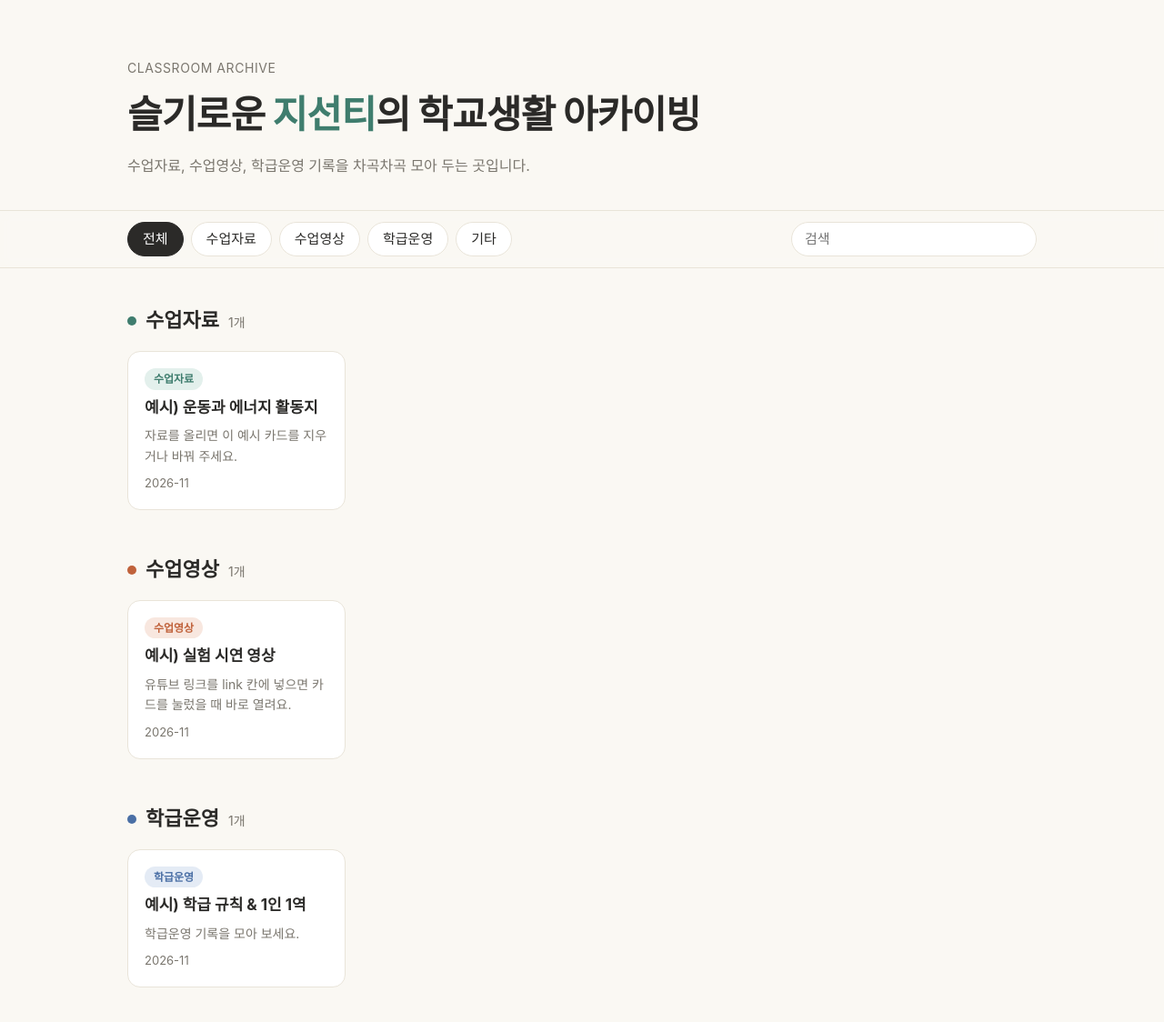
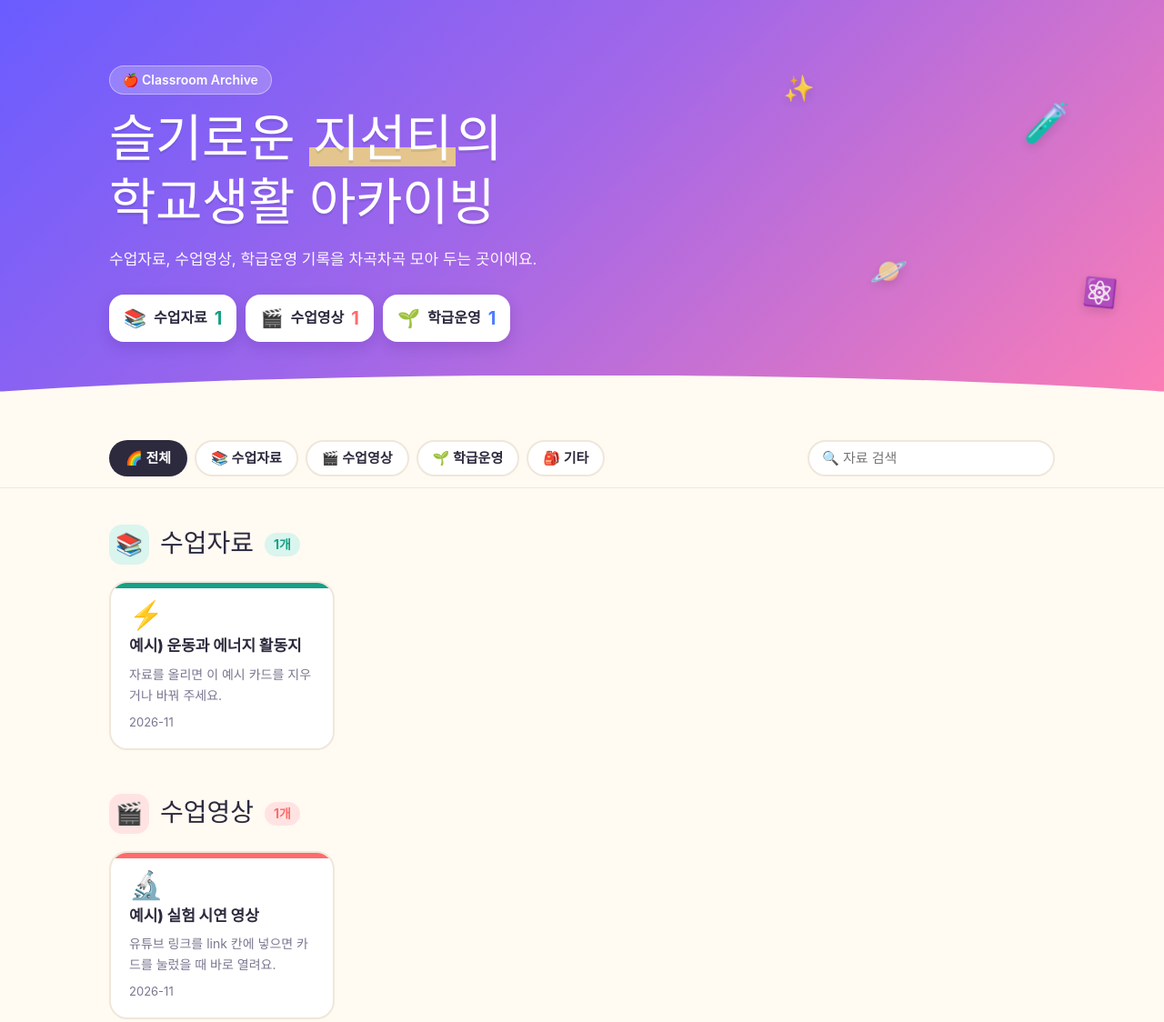
Before and after one commit to chemistryfairy/chemistryfairy.github.io, a plain HTML site: page index.html in a window 1280 px wide. Shown: the top 1124 px of the page at 91% size. Drawn offline with Linux system fonts and the light colour scheme; a web font is replaced by a local one.

Commit message:
Update index.html

```diff
--- a/index.html
+++ b/index.html
@@ -4,76 +4,111 @@
 <meta charset="UTF-8">
 <meta name="viewport" content="width=device-width, initial-scale=1.0">
 <title>슬기로운 지선티의 학교생활 아카이빙</title>
-<link rel="preconnect" href="https://cdn.jsdelivr.net">
 <link rel="stylesheet" href="https://cdn.jsdelivr.net/gh/orioncactus/pretendard@v1.3.9/dist/web/static/pretendard.min.css">
+<link rel="stylesheet" href="https://fonts.googleapis.com/css2?family=Jua&display=swap">
 <style>
   :root{
-    --bg:#faf8f3; --card:#ffffff; --ink:#2b2a28; --muted:#7a766e; --line:#e9e4d9;
-    --c1:#3f7d6e; --c1s:#e3f0ec;   /* 수업자료 */
-    --c2:#c0623b; --c2s:#f8e7df;   /* 수업영상 */
-    --c3:#4a6fa5; --c3s:#e4ebf5;   /* 학급운영 */
-    --c4:#8a6bb0; --c4s:#eee7f5;   /* 기타 */
+    --bg:#fffaf2; --ink:#2d2a3e; --muted:#7b7690; --line:#efe7da;
+    --c1:#16a085; --c1s:#d9f5ee;   /* 수업자료 */
+    --c2:#ff6b6b; --c2s:#ffe3e3;   /* 수업영상 */
+    --c3:#4c7dff; --c3s:#e0e9ff;   /* 학급운영 */
+    --c4:#a267e8; --c4s:#efe3fc;   /* 기타 */
   }
   *{box-sizing:border-box;margin:0;padding:0}
   body{font-family:Pretendard,-apple-system,"Apple SD Gothic Neo","Malgun Gothic",sans-serif;
        background:var(--bg);color:var(--ink);line-height:1.6}
   a{color:inherit;text-decoration:none}
-  .wrap{max-width:1040px;margin:0 auto;padding:0 20px}
+  .wrap{max-width:1080px;margin:0 auto;padding:0 20px}
 
-  header{padding:64px 0 36px;border-bottom:1px solid var(--line)}
-  .eyebrow{font-size:14px;color:var(--muted);letter-spacing:.04em}
-  h1{font-size:clamp(28px,5vw,42px);font-weight:800;letter-spacing:-.02em;margin:6px 0 10px}
-  h1 span{color:var(--c1)}
-  .intro{color:var(--muted);max-width:620px}
+  /* ---------- 상단 히어로 ---------- */
+  header{position:relative;overflow:hidden;color:#fff;
+    background:linear-gradient(135deg,#6a5cff 0%,#a267e8 45%,#ff7eb3 100%);
+    padding:72px 0 96px}
+  header::after{content:"";position:absolute;left:0;right:0;bottom:-1px;height:60px;
+    background:var(--bg);clip-path:ellipse(70% 100% at 50% 100%)}
+  .hero{position:relative;z-index:2}
+  .badge{display:inline-block;background:rgba(255,255,255,.22);border:1px solid rgba(255,255,255,.4);
+    padding:4px 14px;border-radius:999px;font-size:14px;font-weight:600;backdrop-filter:blur(4px)}
+  h1{font-family:Jua,Pretendard,sans-serif;font-weight:400;font-size:clamp(32px,6vw,56px);
+    line-height:1.25;margin:16px 0 12px;letter-spacing:-.01em;text-shadow:0 3px 0 rgba(0,0,0,.08)}
+  h1 .hl{background:linear-gradient(transparent 62%,rgba(255,230,109,.75) 62%);padding:0 4px}
+  .intro{font-size:17px;opacity:.95}
+  .stats{display:flex;gap:10px;flex-wrap:wrap;margin-top:24px}
+  .stat{background:#fff;color:var(--ink);border-radius:16px;padding:10px 16px;
+    display:flex;align-items:center;gap:8px;box-shadow:0 6px 16px rgba(60,20,120,.18);font-weight:600}
+  .stat b{font-size:20px}
+  .stat .em{font-size:20px}
 
-  nav{position:sticky;top:0;background:rgba(250,248,243,.92);backdrop-filter:blur(6px);
-      border-bottom:1px solid var(--line);z-index:5}
-  nav .wrap{display:flex;gap:8px;padding:12px 20px;overflow-x:auto}
-  nav button{font:inherit;font-size:15px;border:1px solid var(--line);background:#fff;
-      border-radius:999px;padding:6px 16px;cursor:pointer;white-space:nowrap;color:var(--ink)}
-  nav button.on{background:var(--ink);color:#fff;border-color:var(--ink)}
-  .search{margin-left:auto;min-width:180px;font:inherit;font-size:15px;border:1px solid var(--line);
-      border-radius:999px;padding:6px 14px;background:#fff}
+  /* 떠다니는 과학 아이콘 */
+  .float{position:absolute;font-size:42px;opacity:.9;z-index:1;animation:bob 6s ease-in-out infinite;
+    filter:drop-shadow(0 4px 6px rgba(0,0,0,.15))}
+  .f1{right:8%;top:22%}
+  .f2{right:22%;top:58%;font-size:34px;animation-delay:-2s}
+  .f3{right:4%;top:66%;font-size:30px;animation-delay:-4s}
+  .f4{right:30%;top:16%;font-size:28px;animation-delay:-1s}
+  @keyframes bob{0%,100%{transform:translateY(0) rotate(-4deg)}50%{transform:translateY(-14px) rotate(6deg)}}
+  @media (max-width:700px){.float{opacity:.35}}
 
+  /* ---------- 탭 ---------- */
+  nav{position:sticky;top:0;z-index:5;background:rgba(255,250,242,.9);backdrop-filter:blur(8px);
+      border-bottom:1px solid var(--line)}
+  nav .wrap{display:flex;gap:8px;padding:12px 20px;overflow-x:auto;align-items:center}
+  nav button{font:inherit;font-size:15px;font-weight:600;border:2px solid var(--line);background:#fff;
+      border-radius:999px;padding:6px 16px;cursor:pointer;white-space:nowrap;color:var(--ink);transition:.15s}
+  nav button:hover{transform:translateY(-1px)}
+  nav button.on{color:#fff;border-color:transparent;background:var(--tab,#2d2a3e)}
+  .search{margin-left:auto;min-width:180px;font:inherit;font-size:15px;border:2px solid var(--line);
+      border-radius:999px;padding:6px 14px;background:#fff;outline:none}
+  .search:focus{border-color:#a267e8}
+
+  /* ---------- 섹션 & 카드 ---------- */
   section{padding:40px 0 8px}
-  .sec-head{display:flex;align-items:baseline;gap:10px;margin-bottom:16px}
-  .sec-head h2{font-size:22px;font-weight:700}
-  .sec-head .count{font-size:14px;color:var(--muted)}
-  .sec-head .dot{width:10px;height:10px;border-radius:50%;display:inline-block;transform:translateY(-2px)}
+  .sec-head{display:flex;align-items:center;gap:12px;margin-bottom:18px}
+  .sec-icon{width:44px;height:44px;border-radius:14px;display:grid;place-items:center;font-size:24px}
+  .sec-head h2{font-family:Jua,Pretendard,sans-serif;font-weight:400;font-size:28px}
+  .sec-head .count{font-size:14px;font-weight:700;padding:2px 10px;border-radius:999px}
 
-  .grid{display:grid;grid-template-columns:repeat(auto-fill,minmax(230px,1fr));gap:14px}
-  .card{background:var(--card);border:1px solid var(--line);border-radius:14px;padding:18px;
-      display:flex;flex-direction:column;gap:8px;transition:transform .15s,box-shadow .15s}
-  a.card:hover{transform:translateY(-2px);box-shadow:0 6px 18px rgba(0,0,0,.06)}
-  .tag{align-self:flex-start;font-size:12px;font-weight:600;padding:2px 10px;border-radius:999px}
-  .card h3{font-size:17px;font-weight:700;line-height:1.4}
+  .grid{display:grid;grid-template-columns:repeat(auto-fill,minmax(240px,1fr));gap:16px}
+  .card{position:relative;background:#fff;border:2px solid var(--line);border-radius:20px;padding:20px 20px 18px;
+      display:flex;flex-direction:column;gap:8px;transition:transform .18s,box-shadow .18s,border-color .18s;overflow:hidden}
+  .card::before{content:"";position:absolute;left:0;top:0;right:0;height:6px;background:var(--cc)}
+  .card:hover{transform:translateY(-4px) rotate(-.4deg);box-shadow:0 12px 26px rgba(80,40,140,.12);border-color:var(--cc)}
+  .card .emoji{font-size:30px;line-height:1}
+  .card h3{font-size:17px;font-weight:800;line-height:1.4}
   .card p{font-size:14px;color:var(--muted)}
-  .card .meta{margin-top:auto;font-size:13px;color:var(--muted)}
-  .empty{color:var(--muted);font-size:14px;padding:18px;border:1px dashed var(--line);border-radius:14px}
+  .card .meta{margin-top:auto;display:flex;justify-content:space-between;align-items:center;font-size:13px;color:var(--muted)}
+  .card .go{font-weight:700;color:var(--cc)}
+  .empty{color:var(--muted);font-size:15px;padding:22px;border:2px dashed var(--line);border-radius:20px;text-align:center;background:#fff}
 
-  footer{margin-top:56px;padding:28px 0 48px;border-top:1px solid var(--line);color:var(--muted);font-size:14px}
+  footer{margin-top:64px;padding:32px 0 48px;text-align:center;color:var(--muted);font-size:14px}
+  footer .heart{color:#ff6b6b}
 </style>
 </head>
 <body>
 
 <header>
-  <div class="wrap">
-    <div class="eyebrow">CLASSROOM ARCHIVE</div>
-    <h1>슬기로운 <span>지선티</span>의 학교생활 아카이빙</h1>
-    <p class="intro">수업자료, 수업영상, 학급운영 기록을 차곡차곡 모아 두는 곳입니다.</p>
+  <span class="float f1">🧪</span>
+  <span class="float f2">🪐</span>
+  <span class="float f3">⚛️</span>
+  <span class="float f4">✨</span>
+  <div class="wrap hero">
+    <span class="badge">🍎 Classroom Archive</span>
+    <h1>슬기로운 <span class="hl">지선티</span>의<br>학교생활 아카이빙</h1>
+    <p class="intro">수업자료, 수업영상, 학급운영 기록을 차곡차곡 모아 두는 곳이에요.</p>
+    <div class="stats" id="stats"></div>
   </div>
 </header>
 
 <nav>
   <div class="wrap" id="tabs">
-    <input class="search" id="q" type="search" placeholder="검색">
+    <input class="search" id="q" type="search" placeholder="🔍 자료 검색">
   </div>
 </nav>
 
 <main class="wrap" id="main"></main>
 
 <footer>
-  <div class="wrap">© <span id="yr"></span> 슬기로운 지선티의 학교생활 아카이빙</div>
+  만든 사람 지선티 <span class="heart">♥</span> © <span id="yr"></span> 슬기로운 지선티의 학교생활 아카이빙
 </footer>
 
 <script>
@@ -88,6 +123,7 @@
    desc     : 한 줄 설명 (없으면 "" 로 비워 두기)
    date     : 날짜 (예: "2026-11")
    link     : 자료 주소 (구글드라이브, 유튜브 등). 없으면 ""
+   emoji    : (선택) 카드에 띄울 이모지. 없으면 카테고리 기본 이모지
    ========================================================= */
 const items = [
   {
@@ -95,38 +131,45 @@ const items = [
     title: "예시) 운동과 에너지 활동지",
     desc: "자료를 올리면 이 예시 카드를 지우거나 바꿔 주세요.",
     date: "2026-11",
-    link: ""
+    link: "",
+    emoji: "⚡"
   },
   {
     category: "수업영상",
     title: "예시) 실험 시연 영상",
     desc: "유튜브 링크를 link 칸에 넣으면 카드를 눌렀을 때 바로 열려요.",
     date: "2026-11",
-    link: ""
+    link: "",
+    emoji: "🔬"
   },
   {
     category: "학급운영",
     title: "예시) 학급 규칙 & 1인 1역",
     desc: "학급운영 기록을 모아 보세요.",
     date: "2026-11",
-    link: ""
+    link: "",
+    emoji: "🏫"
   },
 ];
 
 /* ---------- 아래는 건드리지 않아도 됩니다 ---------- */
 const cats = [
-  {name:"수업자료", color:"var(--c1)", soft:"var(--c1s)"},
-  {name:"수업영상", color:"var(--c2)", soft:"var(--c2s)"},
-  {name:"학급운영", color:"var(--c3)", soft:"var(--c3s)"},
-  {name:"기타",     color:"var(--c4)", soft:"var(--c4s)"},
+  {name:"수업자료", icon:"📚", color:"var(--c1)", soft:"var(--c1s)"},
+  {name:"수업영상", icon:"🎬", color:"var(--c2)", soft:"var(--c2s)"},
+  {name:"학급운영", icon:"🌱", color:"var(--c3)", soft:"var(--c3s)"},
+  {name:"기타",     icon:"🎒", color:"var(--c4)", soft:"var(--c4s)"},
 ];
 let current = "전체";
 const tabs = document.getElementById("tabs"), q = document.getElementById("q"), main = document.getElementById("main");
 
-["전체", ...cats.map(c=>c.name)].forEach(n=>{
+document.getElementById("stats").innerHTML = cats.slice(0,3).map(c=>
+  `<div class="stat"><span class="em">${c.icon}</span>${c.name} <b style="color:${c.color}">${items.filter(i=>i.category===c.name).length}</b></div>`).join("");
+
+[{name:"전체",icon:"🌈",color:"#2d2a3e"}, ...cats].forEach(c=>{
   const b = document.createElement("button");
-  b.textContent = n; if(n===current) b.className="on";
-  b.onclick = ()=>{ current=n; [...tabs.querySelectorAll("button")].forEach(x=>x.classList.toggle("on",x===b)); render(); };
+  b.textContent = c.icon+" "+c.name; b.style.setProperty("--tab", c.color);
+  if(c.name===current) b.className="on";
+  b.onclick = ()=>{ current=c.name; [...tabs.querySelectorAll("button")].forEach(x=>x.classList.toggle("on",x===b)); render(); };
   tabs.insertBefore(b, q);
 });
 q.addEventListener("input", render);
@@ -142,17 +185,17 @@ function render(){
       .sort((a,b)=>String(b.date).localeCompare(String(a.date)));
     if(current==="전체" && c.name==="기타" && !list.length) return;
     const sec = document.createElement("section");
-    sec.innerHTML = `<div class="sec-head"><span class="dot" style="background:${c.color}"></span>
-      <h2>${c.name}</h2><span class="count">${list.length}개</span></div>`;
+    sec.innerHTML = `<div class="sec-head"><span class="sec-icon" style="background:${c.soft}">${c.icon}</span>
+      <h2>${c.name}</h2><span class="count" style="background:${c.soft};color:${c.color}">${list.length}개</span></div>`;
     const grid = document.createElement("div"); grid.className="grid";
-    if(!list.length) grid.innerHTML = `<div class="empty">아직 자료가 없어요.</div>`;
+    if(!list.length) grid.innerHTML = `<div class="empty">아직 자료가 없어요. 곧 채워질 거예요 ✨</div>`;
     list.forEach(i=>{
       const el = document.createElement(i.link ? "a" : "div");
-      el.className = "card";
+      el.className = "card"; el.style.setProperty("--cc", c.color);
       if(i.link){ el.href=i.link; el.target="_blank"; el.rel="noopener"; }
-      el.innerHTML = `<span class="tag" style="background:${c.soft};color:${c.color}">${c.name}</span>
+      el.innerHTML = `<span class="emoji">${esc(i.emoji||c.icon)}</span>
         <h3>${esc(i.title)}</h3>${i.desc?`<p>${esc(i.desc)}</p>`:""}
-        <div class="meta">${esc(i.date)}${i.link?" · 열기 ↗":""}</div>`;
+        <div class="meta"><span>${esc(i.date)}</span>${i.link?`<span class="go">열기 →</span>`:""}</div>`;
       grid.appendChild(el);
     });
     sec.appendChild(grid); main.appendChild(sec);
```
